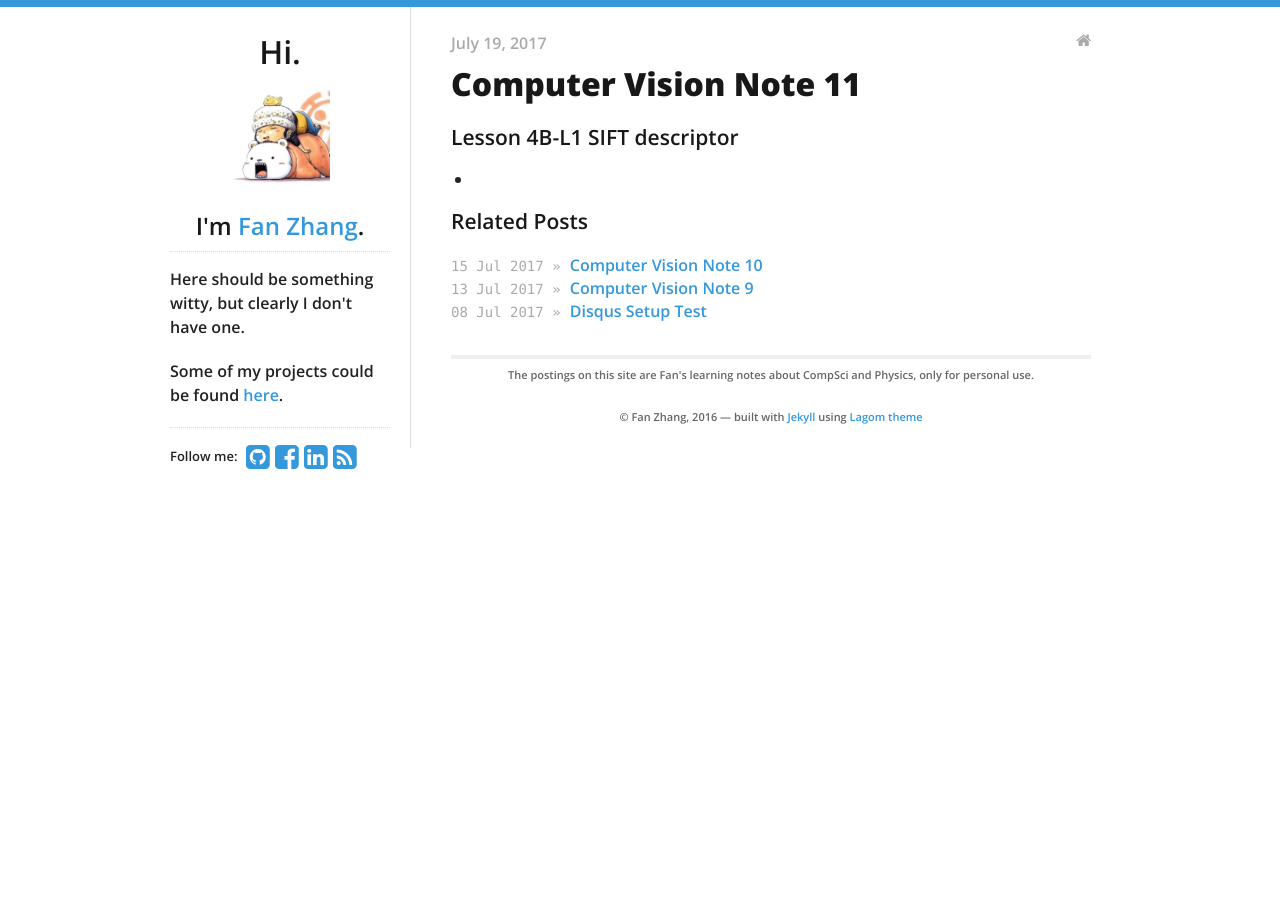
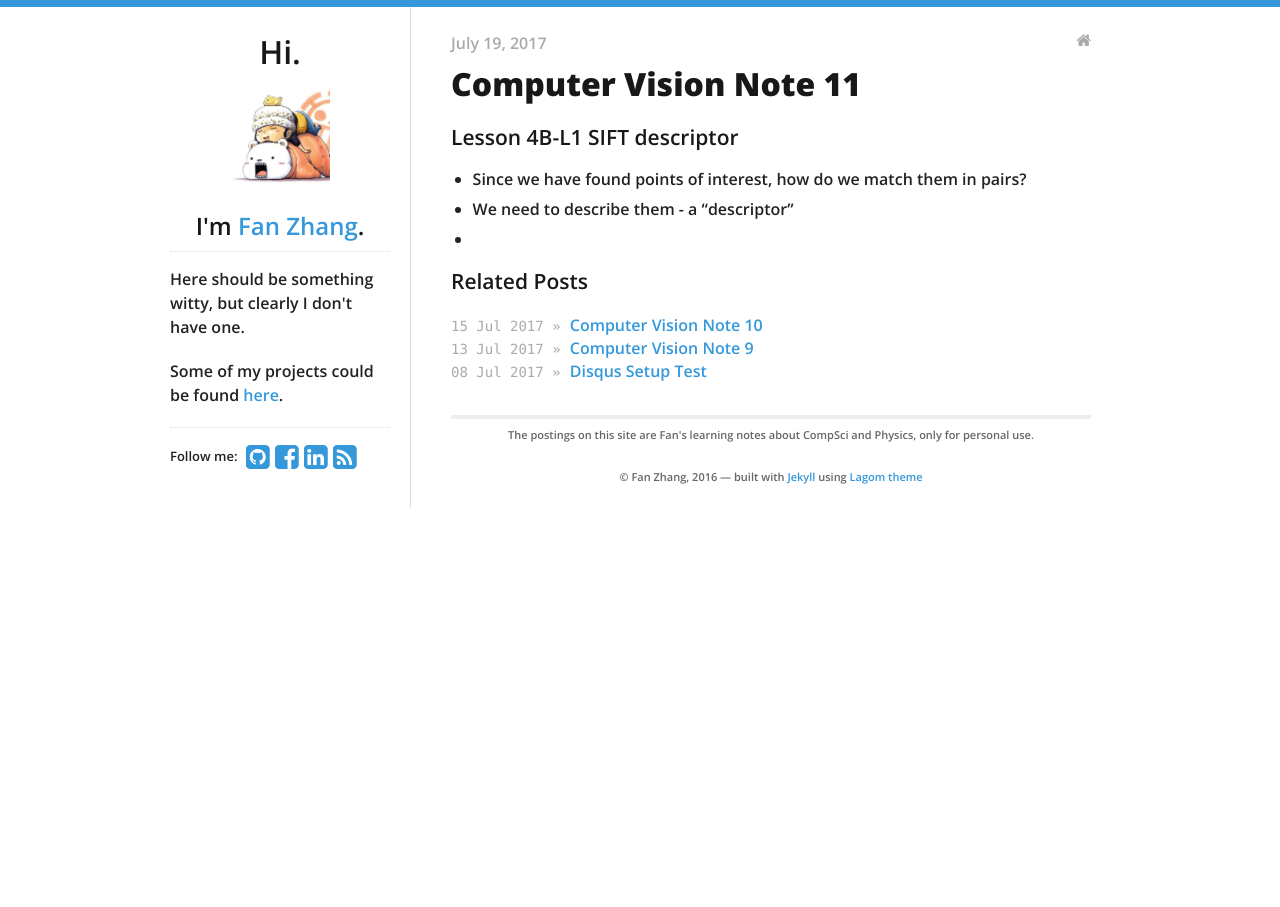
Before and after one commit to KimLakWon/fanfanman.github.io, a Jekyll site: the page built from _posts/2017-07-19-Computer-Vision-Note-11.md, in a window 1280 px wide. Built offline with Jekyll 4.4.1, drawn with Linux system fonts in a browser that asks for light colours; nearby versions of some CDN libraries; comment, search, counter and statistics services are not loaded.

Commit message:
daily update July 19th 2017

```diff
--- a/_posts/2017-07-19-Computer-Vision-Note-11.md
+++ b/_posts/2017-07-19-Computer-Vision-Note-11.md
@@ -8,4 +8,6 @@ tags:
 ---
 
 ### Lesson 4B-L1 SIFT descriptor
+- Since we have found points of interest, how do we match them in pairs?
+- We need to describe them - a "descriptor"
 -
```
